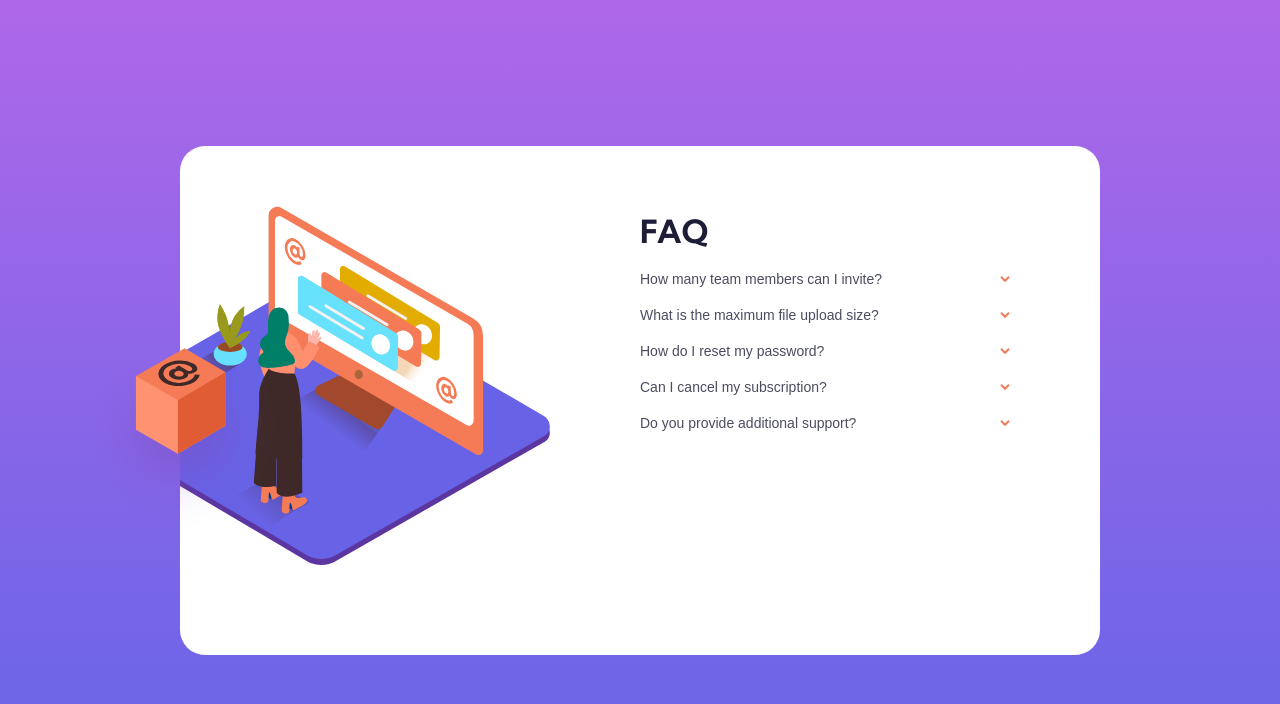
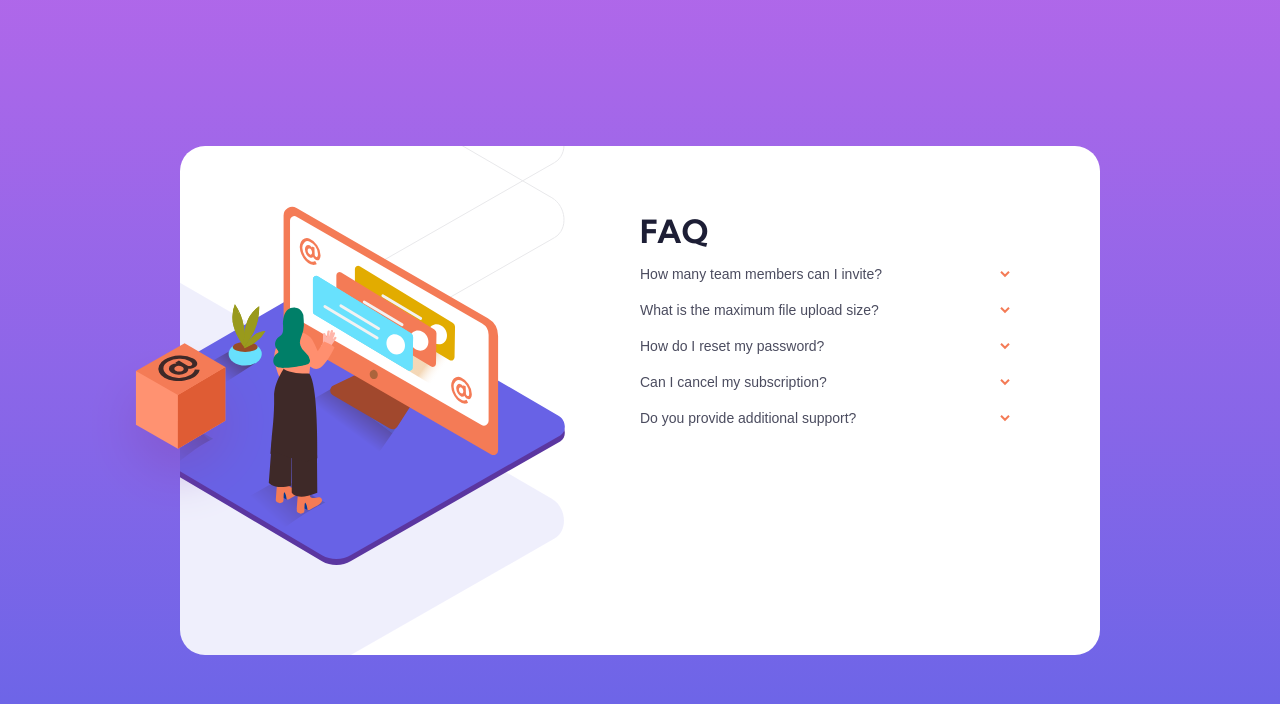
Before and after one commit to michaelakleer/faq-accordion-card-react, a React (Create React App) app: page / in a window 1280 px wide. Shown: the top 704 px of the page. Built offline with nearby package versions, Linux system fonts and the light colour scheme.

Commit message:
Added background image and changed styling

```diff
--- a/src/App.css
+++ b/src/App.css
@@ -23,6 +23,10 @@ button:hover {
   color: hsl(14, 88%, 65%);
 }
 
+.arrowDown {
+  padding-top: 5px;
+}
+
 .App {
   height: 100vh;
   display: flex;
@@ -41,6 +45,9 @@ button:hover {
   position: relative;
   display: flex;
   flex-direction: row;
+  background-image: url(./images/bg-pattern-desktop.svg);
+  background-repeat: no-repeat;
+  background-position: top -300px right 535px;
 }
 
 .picture {
@@ -51,19 +58,19 @@ button:hover {
 
 .box {
   position: absolute;
-  top: 200px;
+  top: 195px;
   left: -95px;
   z-index: 999;
 }
 
 .womanComputer {
   position: absolute;
-  right: 90px;
+  right: 75px;
 }
 
 .faq {
   width: 100%;
-  padding: 5px 0 0 0;
+  padding-top: 5px;
 }
 
 .faqQuestions {
@@ -77,7 +84,7 @@ button:hover {
 
 h1 {
   color: hsl(238, 29%, 16%);
-  padding-bottom: 20px;
+  padding-bottom: 15px;
 }
 
 h2 {
```
